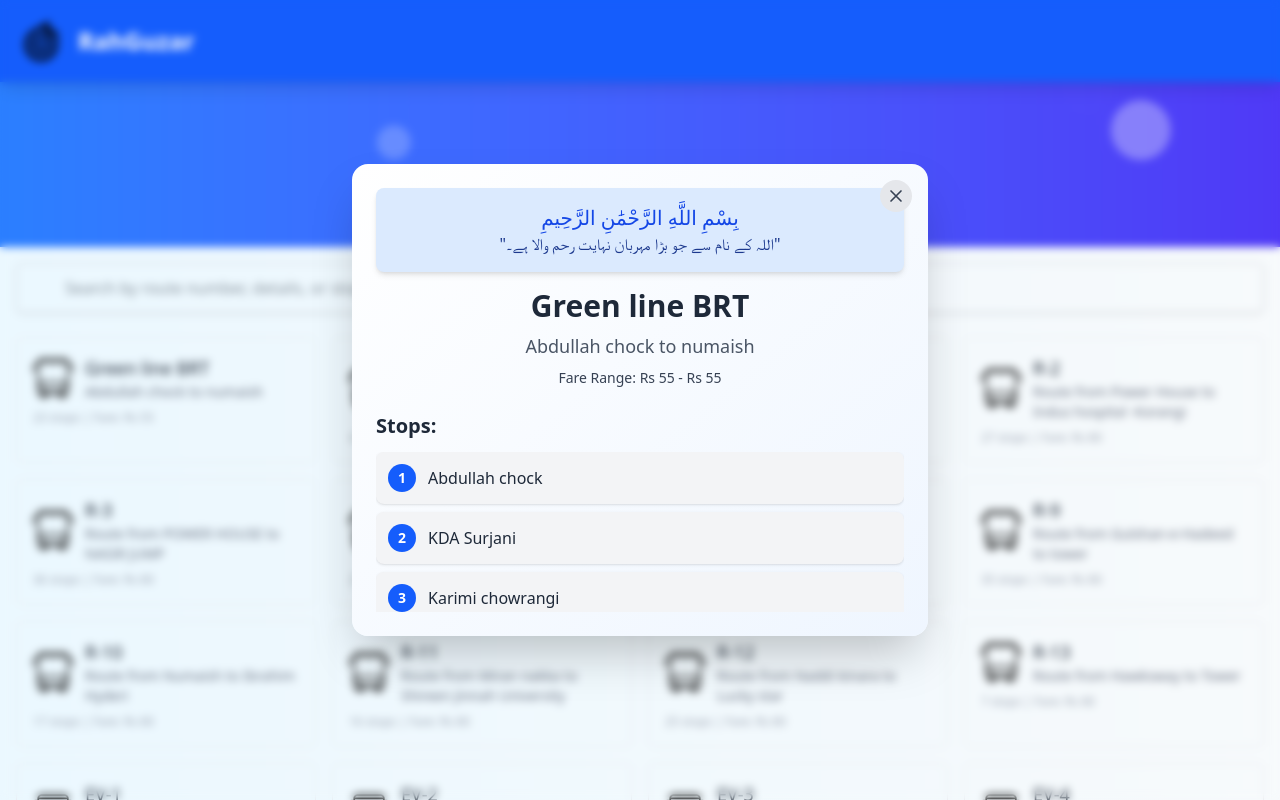
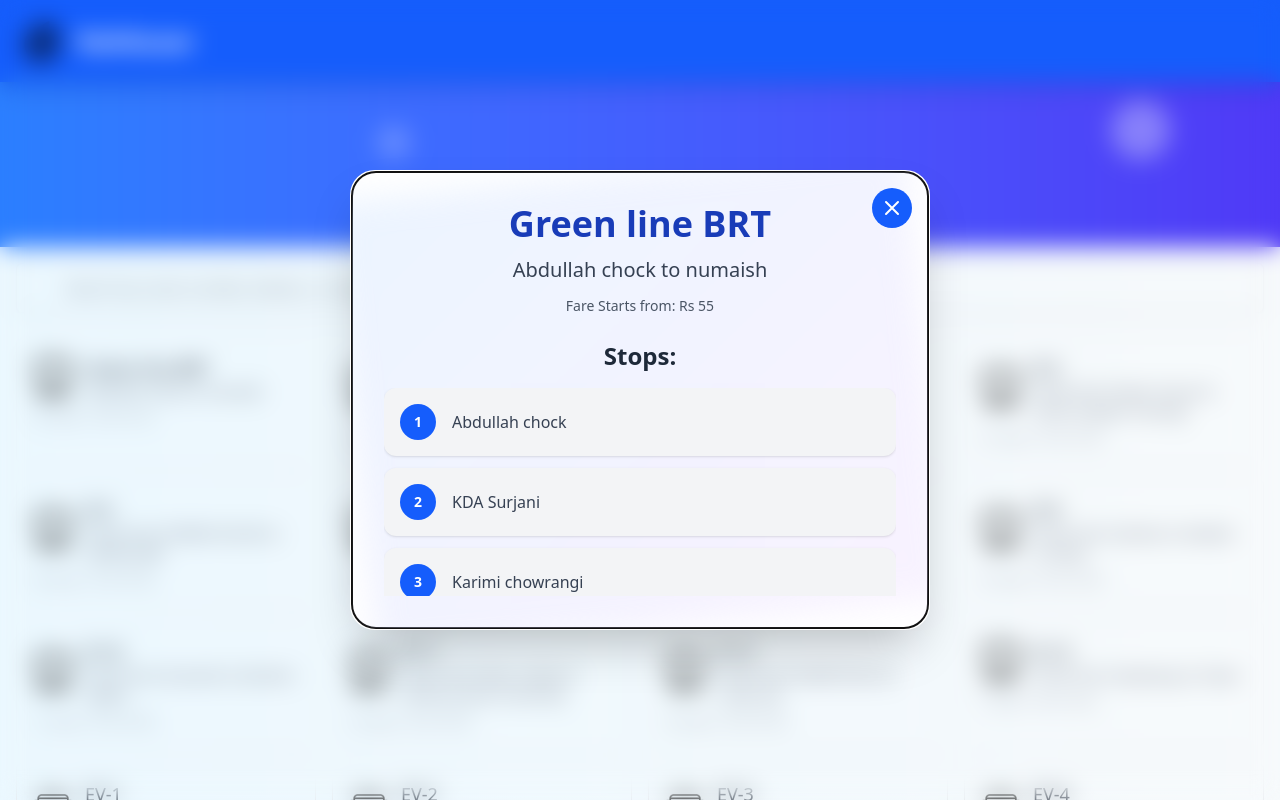
Before and after one commit to minamrahman727/rahguzar, a Next.js app: page / in a window 1280 px wide. Both pictures are taken after a click on the element 166 px from the left and 953 px from the top of the page. Shown: the part 553-1353 px from the top of the page. Built offline with nearby package versions, Linux system fonts and the light colour scheme.

Commit message:
Update modal.tsx

```diff
--- a/app/components/modal.tsx
+++ b/app/components/modal.tsx
@@ -1,21 +1,24 @@
 "use client";
-import { useEffect } from "react";
+import React, { useEffect, useRef } from "react";
 import { motion, AnimatePresence } from "framer-motion";
 
-interface ModalProps {
-    isOpen: boolean;
-    onCloseAction: () => void;
-    route: {
+interface Route {
     type: string;
     number: string;
     details: string;
     stops: string[];
     fare: { min: number; max: number };
-    } | null;
+}
+
+interface ModalProps {
+    isOpen: boolean;
+    onCloseAction: () => void;
+    route: Route | null;
 }
 
 export default function Modal({ isOpen, onCloseAction, route }: ModalProps) {
-    // Close modal on Escape key
+    const modalRef = useRef<HTMLDivElement>(null);
+
     useEffect(() => {
         const handleKeyDown = (event: KeyboardEvent) => {
             if (event.key === "Escape") {
@@ -23,34 +26,52 @@ export default function Modal({ isOpen, onCloseAction, route }: ModalProps) {
             }
         };
 
+        if (isOpen) {
             window.addEventListener("keydown", handleKeyDown);
+        }
         return () => window.removeEventListener("keydown", handleKeyDown);
-    }, [onCloseAction]);
+    }, [isOpen, onCloseAction]);
+
+    // Focus modal when it becomes open
+    useEffect(() => {
+        if (isOpen && modalRef.current) {
+            modalRef.current.focus();
+        }
+    }, [isOpen]);
 
     return (
         <AnimatePresence>
             {isOpen && route && (
                 <div
-                    className="fixed inset-0 flex items-center justify-center bg-transparent bg-opacity-50 backdrop-blur-xs z-50 p-4"
+                    className="fixed inset-0 flex items-center justify-center bg-transparent backdrop-blur-md z-50 p-4"
                     onClick={onCloseAction}
+                    role="dialog"
+                    aria-modal="true"
+                    aria-labelledby="modal-title"
+                    aria-describedby="modal-content"
                 >
                     <motion.div
-                        initial={{ opacity: 0, y: -20, scale: 0.95 }}
+                        ref={modalRef}
+                        tabIndex={-1}
+                        initial={{ opacity: 0, y: -50, scale: 0.9 }}
                         animate={{ opacity: 1, y: 0, scale: 1 }}
-                        exit={{ opacity: 0, y: -20, scale: 0.95 }}
-                        transition={{ duration: 0.3 }}
-                        className="relative bg-gradient-to-br from-white to-blue-50 p-6 rounded-2xl shadow-2xl w-full max-w-md sm:max-w-lg md:max-w-xl transform hover:scale-105 transition-all"
-                        onClick={(e) => e.stopPropagation()} // Prevent click from closing modal
+                        exit={{ opacity: 0, y: -50, scale: 0.9 }}
+                        transition={{ duration: 0.4, ease: "easeOut" }}
+                        className="relative bg-white bg-opacity-90 rounded-3xl shadow-2xl w-full max-w-md sm:max-w-lg md:max-w-xl p-8 transform hover:scale-105 transition-transform overflow-hidden"
+                        onClick={(e) => e.stopPropagation()}
                     >
+                        {/* Animated Background Pattern */}
+                        <div className="absolute inset-0 bg-gradient-to-br from-blue-200 to-purple-200 opacity-30 blur-lg -rotate-6 animate-tilt"></div>
+
                         {/* Close Button */}
                         <button
                             onClick={onCloseAction}
-                            className="absolute top-4 right-4 bg-gray-200 hover:bg-gray-400 transition rounded-full w-8 h-8 flex items-center justify-center text-gray-700 hover:text-white"
+                            className="absolute top-4 right-4 bg-blue-600 hover:bg-blue-700 transition rounded-full w-10 h-10 flex items-center justify-center text-white focus:outline-none focus:ring-2 focus:ring-blue-400 z-10"
                             aria-label="Close Modal"
                         >
                             <svg
                                 xmlns="http://www.w3.org/2000/svg"
-                                className="h-5 w-5"
+                                className="h-6 w-6"
                                 fill="none"
                                 viewBox="0 0 24 24"
                                 stroke="currentColor"
@@ -60,41 +81,36 @@ export default function Modal({ isOpen, onCloseAction, route }: ModalProps) {
                             </svg>
                         </button>
 
-                        {/* Islamic Greeting Header */}
-                        <div className="p-4 bg-blue-100 rounded-lg text-center mb-4 shadow-md">
-                            <h2 className="text-blue-700 text-xl font-serif">
-                            بِسْمِ اللَّهِ الرَّحْمَٰنِ الرَّحِيمِ
-                            </h2>
-                            <h5 className="text-blue-900 text-md">
-                            &quot;اللہ کے نام سے جو بڑا مہربان نہایت رحم والا ہے۔&quot;
-                            </h5>
-
-                        </div>
-
+                        <div className="relative z-10">
                             {/* Route Details */}
-                        <div className="text-center">
-                            <h3 className="text-3xl font-bold text-gray-800">{route.number}</h3>
-                            <p className="text-gray-600 text-lg mt-2">{route.details}</p>
-                            <p className="text-sm mt-2 text-gray-700 font-medium">
-                                Fare Range: Rs {route.fare.min} - Rs {route.fare.max}
+                            <div id="modal-content" className="text-center mb-6">
+                                <h3 id="modal-title" className="text-4xl font-extrabold text-blue-800">
+                                    {route.number}
+                                </h3>
+                                <p className="text-gray-700 text-xl mt-3">{route.details}</p>
+                                <p className="text-sm mt-3 text-gray-600 font-medium">
+                                    Fare Starts from: Rs {route.fare.min}
                                 </p>
                             </div>
 
                             {/* Stops List */}
-                        <h4 className="mt-6 text-xl font-semibold text-gray-800">Stops:</h4>
-                        <ul className="list-none mt-3 max-h-40 overflow-y-auto space-y-2">
+                            <h4 className="mt-6 text-2xl font-semibold text-gray-800 text-center">Stops:</h4>
+                            <ul className="list-none mt-4 max-h-52 overflow-y-auto space-y-3">
                                 {route.stops.map((stop, index) => (
-                                <li
+                                    <motion.li
                                         key={index}
-                                    className="flex items-center space-x-3 bg-gray-100 p-3 rounded-lg shadow-sm"
+                                        whileHover={{ scale: 1.02, backgroundColor: "#eff6ff" }}
+                                        transition={{ duration: 0.2 }}
+                                        className="flex items-center space-x-4 bg-gray-100 p-4 rounded-xl shadow-sm cursor-pointer"
                                     >
-                                    <span className="bg-blue-600 text-white rounded-full w-7 h-7 flex items-center justify-center text-sm font-semibold">
+                                        <span className="bg-blue-600 text-white rounded-full w-9 h-9 flex items-center justify-center text-sm font-semibold">
                                             {index + 1}
                                         </span>
-                                    <span className="text-gray-800 font-medium">{stop}</span>
-                                </li>
+                                        <span className="text-gray-700 font-medium">{stop}</span>
+                                    </motion.li>
                                 ))}
                             </ul>
+                        </div>
                     </motion.div>
                 </div>
             )}
```
Lines whose indentation alone changed are shown as unchanged.
